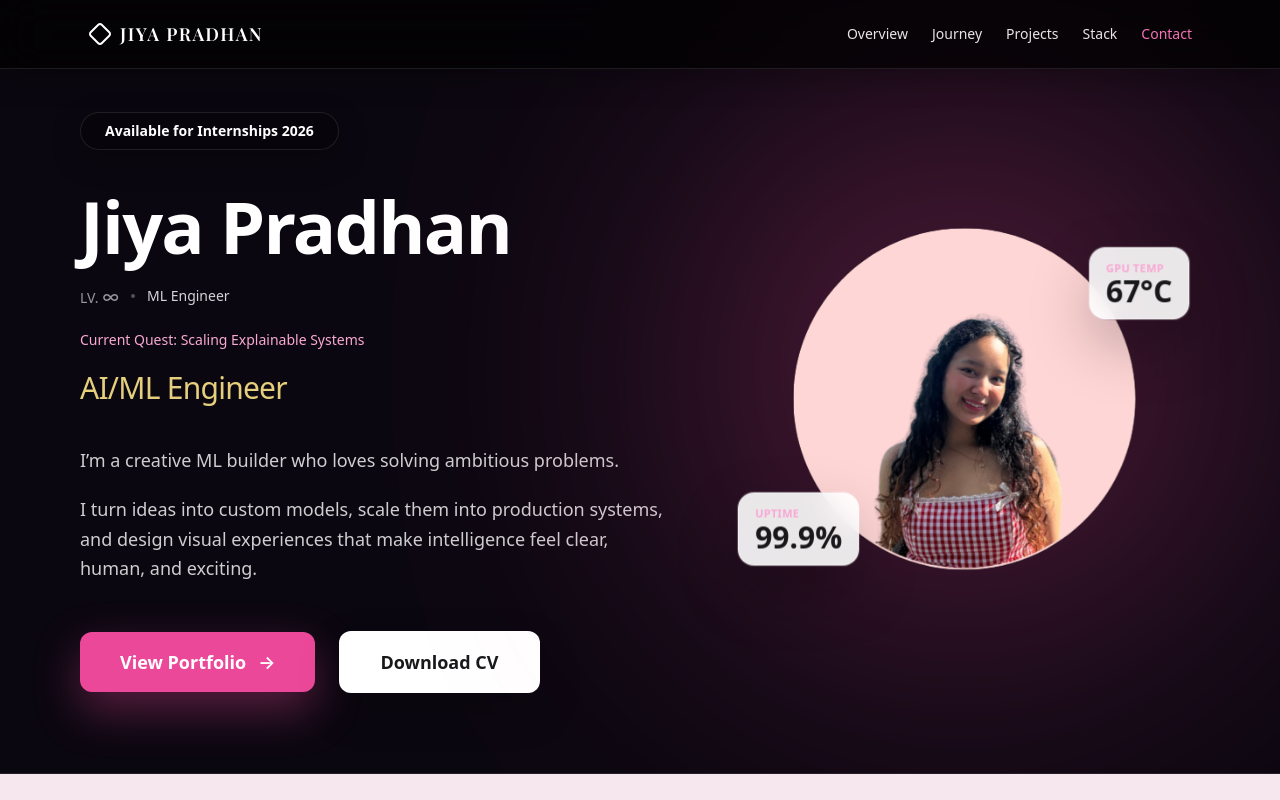
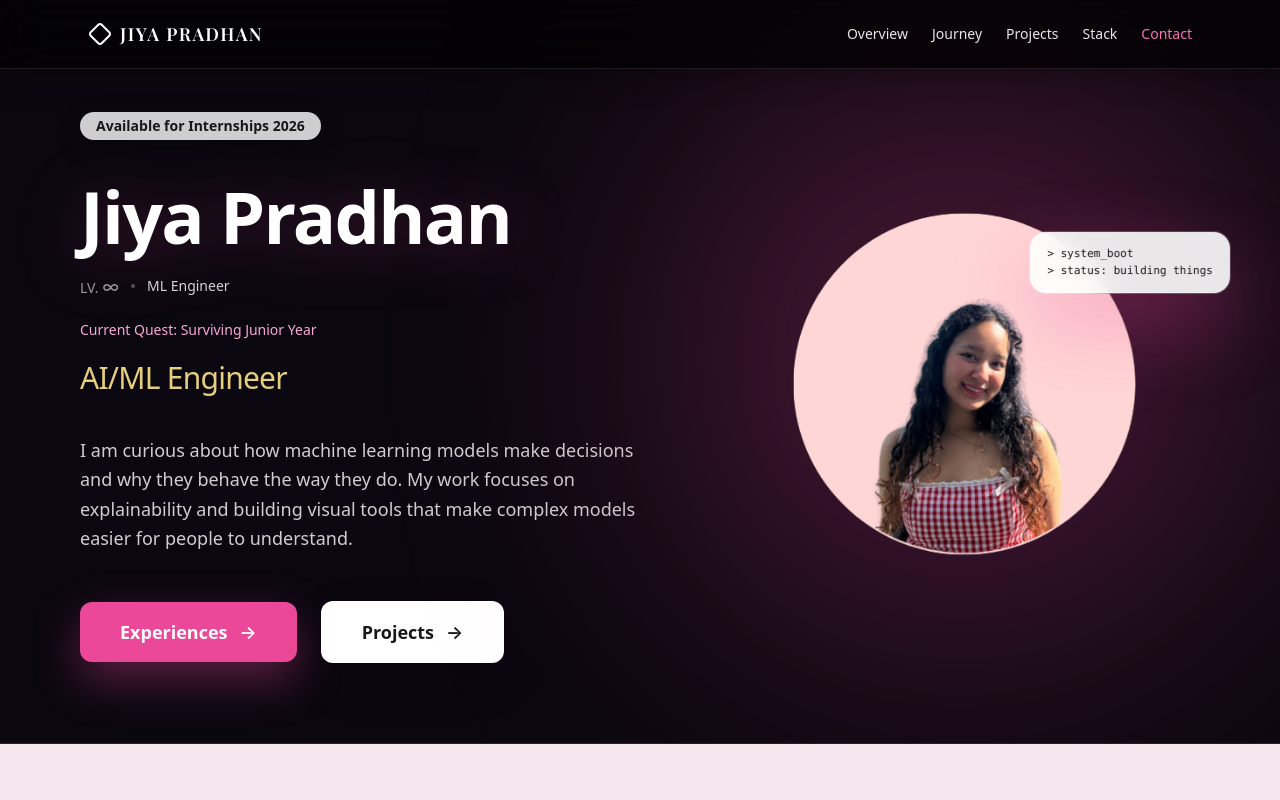
Before and after one commit to Jeeya7/JiyaPradhan, a React (Vite) app in the folder portfolio/: page / in a window 1280 px wide. Shown: the top 800 px of the page. Built offline with nearby package versions, Linux system fonts and the light colour scheme.

Commit message:
feat: implement smooth scrolling for navbar links and update overview section

```diff
--- a/portfolio/src/sections/Navbar.tsx
+++ b/portfolio/src/sections/Navbar.tsx
@@ -13,6 +13,19 @@ const NAV_HEIGHT = 72;
 
 export default function Navbar() {
   const [activeSection, setActiveSection] = useState("overview");
+
+  const scrollToSection = (id: string) => {
+    const element = document.getElementById(id);
+    if (!element) return;
+
+    const y =
+      element.getBoundingClientRect().top + window.scrollY - NAV_HEIGHT - 16;
+
+    window.scrollTo({
+      top: y,
+      behavior: "smooth",
+    });
+  };
 
   useEffect(() => {
     const sections = NAV_ITEMS
@@ -92,21 +105,21 @@ export default function Navbar() {
           </div>
         </div>
 
-        {/* Ensure target sections include `scroll-mt-24` (or similar) to offset this fixed navbar on anchor jump. */}
         <div className="flex gap-6 text-sm">
           {NAV_ITEMS.map((item) => {
             const isActive = activeSection === item.id;
             return (
-              <a
+              <button
                 key={item.id}
-                href={`#${item.id}`}
+                type="button"
+                onClick={() => scrollToSection(item.id)}
                 aria-current={isActive ? "page" : undefined}
                 className={`transition-colors hover:text-pink-400 ${
                   isActive ? "text-pink-400" : "text-white/90"
                 }`}
               >
                 {item.label}
-              </a>
+              </button>
             );
           })}
         </div>
--- a/portfolio/src/sections/overview.tsx
+++ b/portfolio/src/sections/overview.tsx
@@ -1,4 +1,20 @@
 export default function Overview() {
+
+  const scrollToSection = (id: string) => {
+    const element = document.getElementById(id);
+    if (!element) return;
+
+    const NAV_HEIGHT = 72;
+
+    const y =
+      element.getBoundingClientRect().top + window.scrollY - NAV_HEIGHT - 16;
+
+    window.scrollTo({
+      top: y,
+      behavior: "smooth",
+    });
+  };
+
   return (
       <section
         id="overview"
@@ -15,12 +31,12 @@ export default function Overview() {
 
         <div className="relative mx-auto grid min-h-[82vh] max-w-7xl gap-14 px-8 lg:px-14 xl:px-20 pb-20 pt-28 lg:grid-cols-[1.1fr_0.9fr] lg:items-center">
         <div className="space-y-10 text-white">
-          <span className="inline-flex rounded-full border border-white/10 bg-black/30 px-6 py-2 text-sm font-semibold shadow-[0_10px_30px_rgba(0,0,0,0.25)]">
+          <span className="inline-flex rounded-full bg-white/80 backdrop-blur-md px-4 py-1 text-sm font-semibold text-zinc-900 shadow-[0_10px_30px_rgba(0,0,0,0.15)]">
             Available for Internships 2026
           </span>
 
           <div className="space-y-5">
-            <h1 className="text-6xl font-semibold leading-[1.05] tracking-tight sm:text-7xl">
+            <h1 className="text-6xl font-semibold leading-[1.05] tracking-tight sm:text-7xl drop-shadow-[0_4px_30px_rgba(236,72,153,0.25)]">
               Jiya Pradhan
             </h1>
 
@@ -33,7 +49,7 @@ export default function Overview() {
             </div>
 
             <p className="text-sm font-medium text-pink-300">
-              Current Quest: Scaling Explainable Systems
+              Current Quest: Surviving Junior Year
             </p>
 
             <p className="text-3xl font-medium tracking-tight text-amber-200/90">
@@ -42,28 +58,27 @@ export default function Overview() {
           </div>
 
           <div className="max-w-2xl space-y-5 text-lg leading-relaxed text-white/80">
-            <p>I’m a creative ML builder who loves solving ambitious problems.</p>
-            <p>
-              I turn ideas into custom models, scale them into production systems, and design
-              visual experiences that make intelligence feel clear, human, and exciting.
+            <p>I am curious about how machine learning models make decisions and why they behave the way they do.
+              My work focuses on explainability and building visual tools that make complex models easier for people to understand.
             </p>
           </div>
 
           <div className="flex flex-wrap items-center gap-6 pt-2">
-            <a
-              href="#projects"
+            <button
+              onClick={() => scrollToSection("journey")}
               className="group inline-flex items-center gap-3 rounded-xl bg-pink-500 px-10 py-4 text-lg font-semibold text-white shadow-[0_18px_45px_rgba(236,72,153,0.35)] transition hover:bg-pink-400"
             >
-              View Portfolio
+              Experiences
               <span className="translate-x-0 transition group-hover:translate-x-0.5">→</span>
-            </a>
+            </button>
 
-            <a
-              href="#contact"
-              className="inline-flex items-center justify-center rounded-xl border border-white/15 bg-white px-10 py-4 text-lg font-semibold text-zinc-900 shadow-[0_18px_45px_rgba(0,0,0,0.15)] transition hover:bg-white/95"
+            <button
+              onClick={() => scrollToSection("projects")}
+              className="group inline-flex items-center gap-3 justify-center rounded-xl border border-white/15 bg-white px-10 py-4 text-lg font-semibold text-zinc-900 shadow-[0_18px_45px_rgba(0,0,0,0.15)] transition hover:bg-white/95"
             >
-              Download CV
-            </a>
+              Projects
+              <span className="translate-x-0 transition group-hover:translate-x-0.5">→</span>
+            </button>
           </div>
         </div>
 
@@ -80,50 +95,38 @@ export default function Overview() {
             </div>
           </div>
 
-          <div className="animate-drift [animation-duration:9s] [animation-delay:-4s] absolute right-4 top-14 rounded-2xl
+          <div className="animate-drift [animation-duration:7s] [animation-delay:-2s] absolute -right-6 top-14 rounded-2xl
             bg-white/90 backdrop-blur-md
             px-4 py-3 text-zinc-900
             border border-white/40
             ring-1 ring-white/20
             shadow-[0_25px_60px_rgba(0,0,0,0.25)]
             transition-all duration-300
-          hover:shadow-[0_30px_80px_rgba(236,72,153,0.35)]">
-            <p className="text-[11px] font-semibold uppercase tracking-wide text-pink-300">
-              GPU TEMP
-            </p>
-            <p className="text-3xl font-bold leading-none">67&deg;C</p>
-          </div>
+            shadow-[0_30px_80px_rgba(236,72,153,0.35)]">
 
-          <div className="animate-drift-reverse [animation-duration:10s] [animation-delay:-4s] absolute bottom-12 left-4 rounded-2xl
-          bg-white/90 backdrop-blur-md
-          px-4 py-3 text-zinc-900
-          border border-white/40
-          ring-1 ring-white/20
-          shadow-[0_25px_60px_rgba(0,0,0,0.25)]
-          transition-all duration-300
-          hover:shadow-[0_30px_80px_rgba(236,72,153,0.35)]">
-            <p className="text-[11px] font-semibold uppercase tracking-wide text-pink-300">
-              UPTIME
-            </p>
-            <p className="text-3xl font-bold leading-none">99.9%</p>
+            <pre className="text-[11px] leading-relaxed font-mono whitespace-pre-wrap">
+          {`> system_boot
+> status: building things`}
+            </pre>
+
           </div>
 
           <div className="absolute bottom-0.5 right-4 w-[220px] opacity-0 group-hover:opacity-100 transition-opacity rounded-2xl border border-white/10 bg-black/30 p-4 text-white shadow-[0_22px_60px_rgba(0,0,0,0.35)] backdrop-blur-md">
             <p className="text-xs font-semibold uppercase tracking-wide text-pink-300">
-              Current Loadout
+              PLAYER STATS
             </p>
             <ul className="mt-3 space-y-2 text-sm text-white/80">
               <li className="flex items-center gap-2">
-                <span className="h-1.5 w-1.5 rounded-full bg-pink-400" />
-                PyTorch
+                <span>🧠</span>
+                Curiosity: High
               </li>
               <li className="flex items-center gap-2">
-                <span className="h-1.5 w-1.5 rounded-full bg-pink-400" />
-                Transformers
+                <span>🐛 </span>
+                Debugging: Active
               </li>
               <li className="flex items-center gap-2">
-                <span className="h-1.5 w-1.5 rounded-full bg-pink-400" />
-                CUDA
+                <span>📚</span>
+                Learning: Ongoing
               </li>
             </ul>
           </div>
--- a/portfolio/tailwind.config.js
+++ b/portfolio/tailwind.config.js
@@ -63,7 +63,6 @@ export default {
 
 			animation: {
 			drift: 'drift 10s ease-in-out infinite',
-			'drift-reverse': 'drift 12s ease-in-out infinite reverse',
 			}
 		}
 	},
```
Lines whose indentation alone changed are shown as unchanged.
